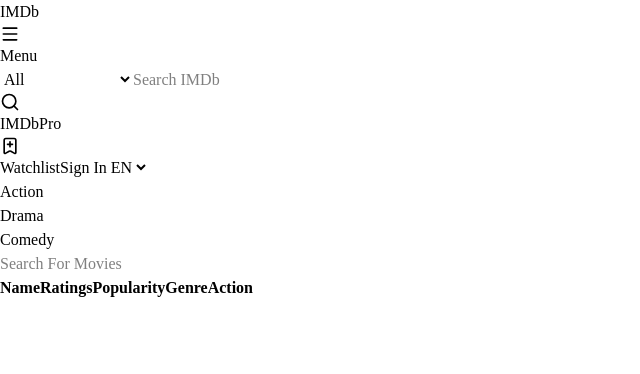
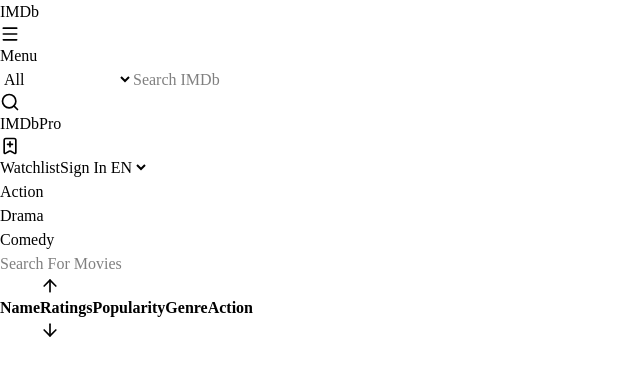
Before and after one commit to Pawan-Bhirawandekar/IMDB-clone, a React (Vite) app in the folder IMDB_Clone/: page /watchlist in a window 1280 px wide. Shown: the top 374 px of the page, without its empty margins (0-640 px from the left). Built offline with nearby package versions, Linux system fonts and the light colour scheme.

Commit message:
Add sorting functionality to Watchlist component for improved movie organization

```diff
--- a/IMDB_Clone/src/App.jsx
+++ b/IMDB_Clone/src/App.jsx
@@ -96,6 +96,7 @@
           element={
             <Watchlist
               watchlist={watchlist}
+              setWatchlist={setWatchlist}
               handleRemoveFromWatchlist={handleRemoveFromWatchlist}
             />
           }
--- a/IMDB_Clone/src/component/Watchlist.jsx
+++ b/IMDB_Clone/src/component/Watchlist.jsx
@@ -58,13 +58,25 @@
 
 import React from 'react'
 import { useState } from "react";
-const Watchlist = ({ watchlist }) => {
+import { ArrowUp, ArrowDown } from "lucide-react"
+const Watchlist = ({ watchlist, setWatchlist }) => {
 
   const [search, setSearch] = useState('');
 
   let handleSearch = (e) => {
     setSearch(e.target.value);
   }
+
+  let sortIncreasing = () => {
+    let sortedList = [...watchlist].sort((a, b) => a.vote_average - b.vote_average);
+    setWatchlist(sortedList);
+  }
+
+  let sortDecreasing = () => {
+    let sortedList = [...watchlist].sort((a, b) => b.vote_average - a.vote_average);
+    setWatchlist(sortedList);
+  }
+
 
   return (
     <>
@@ -95,7 +107,11 @@
           <thead className='border-b'>
             <tr>
               <th>Name</th>
-              <th>Ratings</th>
+              <div className='flex flex-row items-center justify-center cursor-pointer select-none '>
+                <div onClick={sortIncreasing}><ArrowUp size={20} /></div>
+                <th> Ratings </th>
+                <div onClick={sortDecreasing}><ArrowDown size={20} /></div>
+              </div>
               <th>Popularity</th>
               <th>Genre</th>
               <th>Action</th>
```
